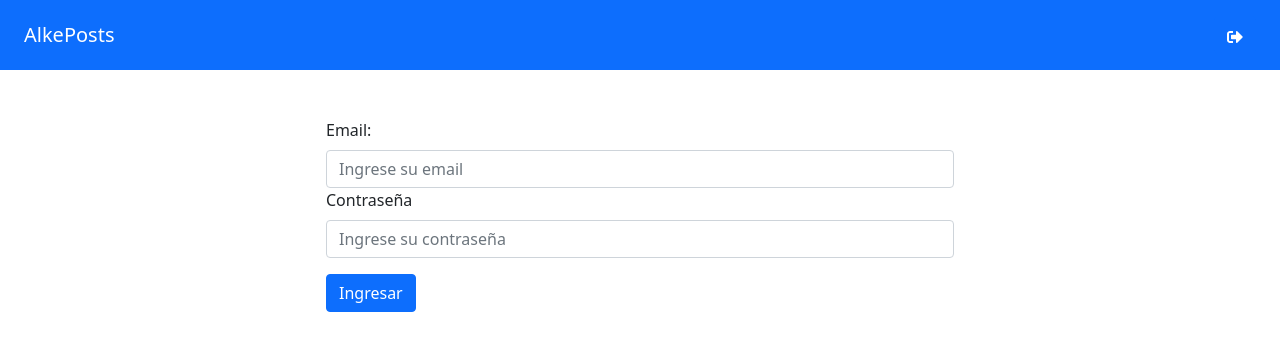
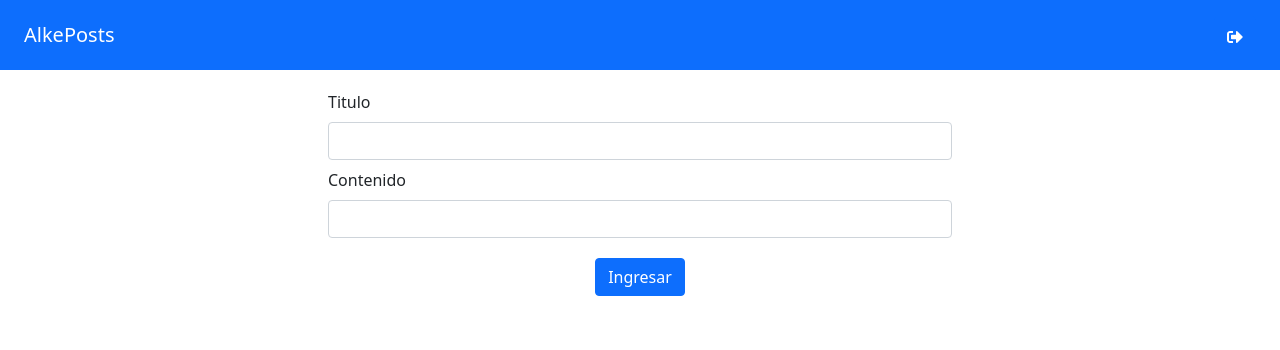
Before and after one commit to GastonLell/blog-alkemy, a React (Create React App) app: page /login in a window 1280 px wide. Shown: the top 350 px of the page. Built offline with nearby package versions, Linux system fonts and the light colour scheme.

Commit message:
login with formik

```diff
--- a/src/pages/Login.jsx
+++ b/src/pages/Login.jsx
@@ -1,7 +1,9 @@
 // HOOKS
 import {useState} from 'react';
 import {useHistory} from 'react-router-dom';
-
+//FORMIK AND YUP
+import {useFormik} from 'formik';
+import * as Yup from 'yup';
 // SERVICES
 import auth from "../service/auth";
 
@@ -13,72 +15,80 @@ const Login = () => {
 
   const history = useHistory();
 
-  const [user, setUser] = useState({
+  const formik = useFormik({
+    initialValues: {
         email: "",
-    password: ""
-  })
+        password: "",
+    },
+    validationSchema: Yup.object({
+        email: Yup.string()
+            .email("El email no es valido")
+            .required('El email es requerido'),
+        password: Yup.string()
+            .required('Debe ingresar su contraseña')
+            .min(4, 'Debe contener mas de cuatro carácteres'),
+    }),
+    onSubmit: (formData) => {
 
-  const handleChangeUser = (e) => {
-    e.preventDefault();
-
-    setUser({
-      ...user,
-      [e.target.name]: e.target.value
-    })
-  }
-
-  const handleSubmitUser = (e) => {
-
-    e.preventDefault();
-
-    auth.signUp(user).then(res => {
+      auth.signUp(formData).then(res => {
 
         localStorage.setItem("token", res.data.token);
 
         history.push("/");
 
-    }).catch(err => alert("ver validacion con formik"))
+      }).catch(err => alert(`Error al autenticar usuario ${err}`));
     }
+  })
+
 
   return (
-    <Container fluid className="py-5">
 
-      <Form className="w-50 m-auto" onSubmit={handleSubmitUser}>
+    <Container fluid className="p-3">
 
-        <Form.Group >
+      <Form  noValidate  className="w-50 m-auto"  onSubmit={formik.handleSubmit}>
 
-          <Form.Label>Email:</Form.Label>
+          <Form.Group className="py-1">
+              <Form.Label>Titulo</Form.Label>
 
               <Form.Control
                   name="email"
+                  onChange={formik.handleChange}
+                  value={formik.values.email}
+                  isValid={formik.touched.email && !formik.errors.email}
+                  isInvalid={formik.touched.email && formik.errors.email}
                   type="email"
-            placeholder="Ingrese su email"
-            value={user.email}
-            onChange={handleChangeUser}
+                  rows={3}
               />
+
+              <Form.Control.Feedback type="invalid">
+                  {formik.errors.email}
+              </Form.Control.Feedback>
 
           </Form.Group>
 
-        <Form.Group controlId="formBasicPassword">
+          <Form.Group  className="py-1">
 
-          <Form.Label>Contraseña</Form.Label>
+              <Form.Label>Contenido</Form.Label>
 
               <Form.Control
                   name="password"
+                  onChange={formik.handleChange}
+                  value={formik.values.password}
+                  isValid={formik.touched.password && !formik.errors.password}
+                  isInvalid={formik.touched.password && formik.errors.password}
                   type="password"
-            placeholder="Ingrese su contraseña"
-            value={user.password}
-            onChange={handleChangeUser}
+                  rows={5}
               />
-
+              <Form.Control.Feedback type="invalid">
+                  {formik.errors.password}
+              </Form.Control.Feedback>
           </Form.Group>
 
-        <Button variant="primary" type="submit" className="mx-auto my-3">
+          <Button className="d-block m-auto my-3" variant="primary" type="submit">
               Ingresar
           </Button>
 
       </Form>
-
     </Container>
   );
 };
```
Lines whose indentation alone changed are shown as unchanged.
